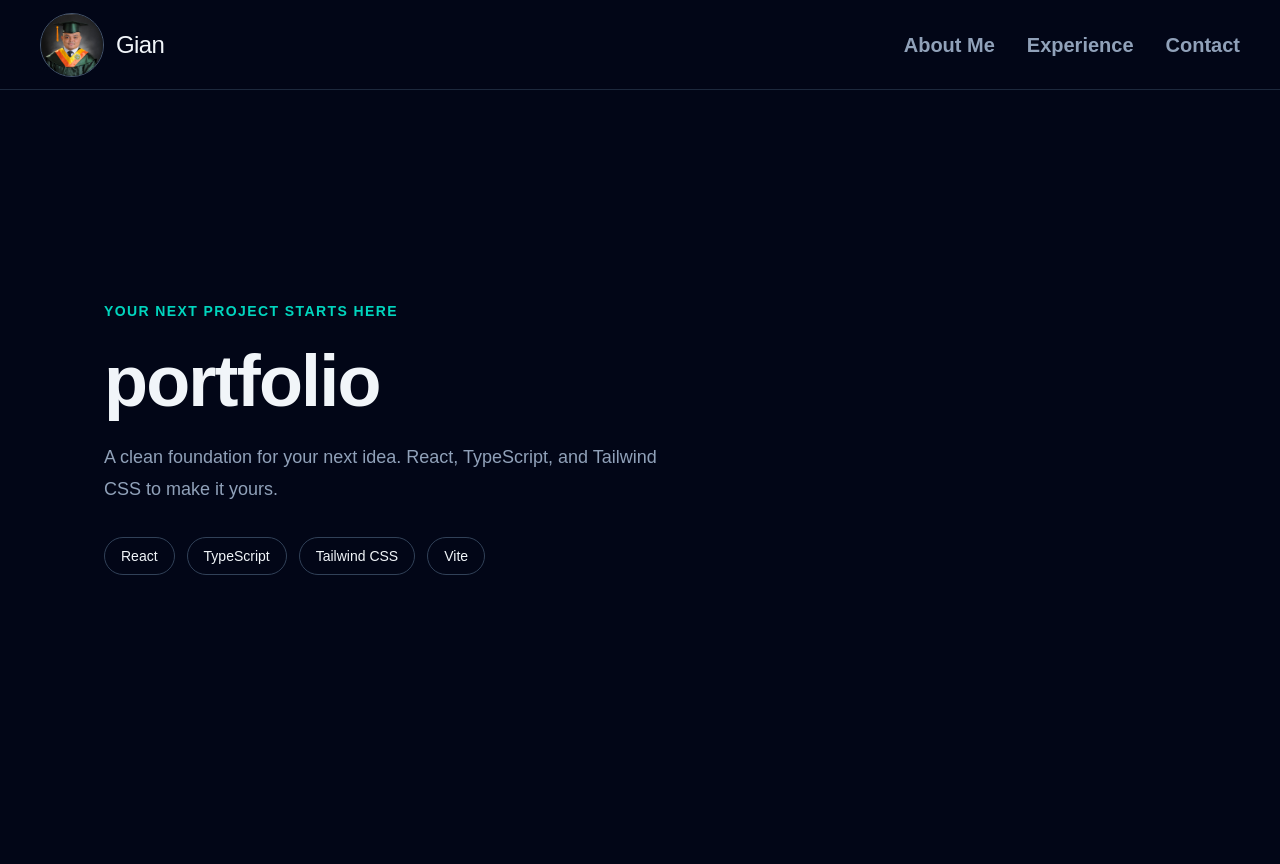
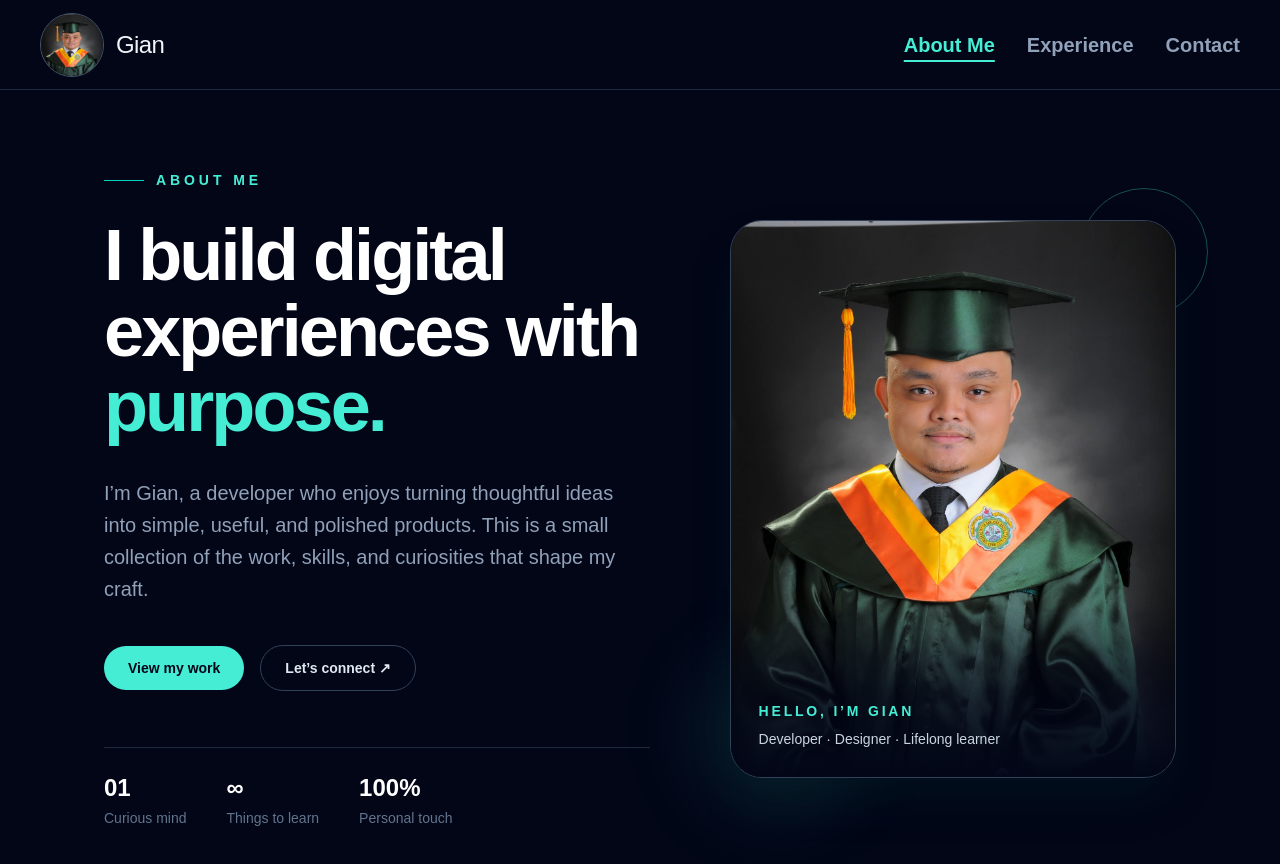
Before and after one commit to GKG01/portfolio, a React (Vite) app: page / in a window 1280 px wide. Shown: the top 864 px of the page. Before the commit the page ends 800 px from the top, so only its background shows below. Built offline with nearby package versions, Linux system fonts and the light colour scheme.

Commit message:
About Me Section

```diff
--- a/src/Components/Header.tsx
+++ b/src/Components/Header.tsx
@@ -17,11 +17,11 @@ export default function Header() {
 
             <nav aria-label="Primary navigation" className="hidden sm:block">
                 <ul className="flex items-center gap-5 text-xl font-semibold text-slate-400 sm:gap-8">
-                    {navigationItems.map((item) => (
+                    {navigationItems.map((item, index) => (
                         <li key={item}>
                             <button
                                 type="button"
-                                className="transition-colors hover:text-teal-300 active:opacity-75 focus-visible:text-teal-300 focus-visible:outline-none"
+                                className={`transition-colors hover:text-teal-300 active:opacity-75 focus-visible:text-teal-300 focus-visible:outline-none ${index === 0 ? 'text-teal-300 underline decoration-2 underline-offset-8' : ''}`}
                             >
                                 {item}
                             </button>
--- a/src/Pages/Home.tsx
+++ b/src/Pages/Home.tsx
@@ -1,22 +1,64 @@
 import AppLayout from '@/Layouts/AppLayout'
+import gradPic from '@/assets/grad-pic.jpeg'
 
 function Home() {
     return (
         <AppLayout>
-            <section className="w-full">
-                <p className="mb-6 text-sm font-semibold uppercase tracking-widest text-teal-400">
-                    Your next project starts here
-                </p>
-                <h1 className="text-5xl font-semibold tracking-tight sm:text-7xl">portfolio</h1>
-                <p className="mt-6 max-w-xl text-lg leading-8 text-slate-400">
-                    A clean foundation for your next idea. React, TypeScript, and Tailwind CSS to make it yours.
-                </p>
-                <div className="mt-8 flex flex-wrap gap-3">
-                    {['React', 'TypeScript', 'Tailwind CSS', 'Vite'].map((name) => (
-                        <span key={name} className="rounded-full border border-slate-700 px-4 py-2 text-sm">
-                            {name}
-                        </span>
-                    ))}
+            <section className="relative grid w-full gap-14 py-4 lg:grid-cols-[1.1fr_0.9fr] lg:items-center lg:gap-20">
+                <div className="relative z-10">
+                    <div className="mb-7 flex items-center gap-3 text-sm font-bold uppercase tracking-[0.28em] text-teal-300">
+                        <span className="h-px w-10 bg-teal-400" />
+                        About me
+                    </div>
+                    <h1 className="max-w-3xl text-5xl font-bold leading-[1.05] tracking-[-0.04em] text-white sm:text-7xl">
+                        I build digital experiences with <span className="text-teal-300">purpose.</span>
+                    </h1>
+                    <p className="mt-8 max-w-xl text-lg leading-8 text-slate-400 sm:text-xl">
+                        I’m Gian, a developer who enjoys turning thoughtful ideas into simple, useful, and polished
+                        products. This is a small collection of the work, skills, and curiosities that shape my craft.
+                    </p>
+                    <div className="mt-10 flex flex-wrap items-center gap-4">
+                        <a
+                            href="#experience"
+                            className="rounded-full bg-teal-300 px-6 py-3 text-sm font-bold text-slate-950 transition hover:bg-teal-200"
+                        >
+                            View my work
+                        </a>
+                        <a
+                            href="#contact"
+                            className="rounded-full border border-slate-700 px-6 py-3 text-sm font-bold text-slate-200 transition hover:border-teal-300 hover:text-teal-300"
+                        >
+                            Let’s connect <span aria-hidden="true">↗</span>
+                        </a>
+                    </div>
+                    <div className="mt-14 flex gap-10 border-t border-slate-800 pt-6 text-sm">
+                        <div>
+                            <p className="text-2xl font-bold text-white">01</p>
+                            <p className="mt-1 text-slate-500">Curious mind</p>
+                        </div>
+                        <div>
+                            <p className="text-2xl font-bold text-white">∞</p>
+                            <p className="mt-1 text-slate-500">Things to learn</p>
+                        </div>
+                        <div>
+                            <p className="text-2xl font-bold text-white">100%</p>
+                            <p className="mt-1 text-slate-500">Personal touch</p>
+                        </div>
+                    </div>
+                </div>
+
+                <div className="relative mx-auto w-full max-w-md lg:mx-0 lg:justify-self-end">
+                    <div className="absolute -right-4 -top-4 size-24 rounded-full border border-teal-300/30 sm:-right-8 sm:-top-8 sm:size-32" />
+                    <div className="absolute -bottom-5 -left-5 size-24 rounded-full bg-teal-300/10 blur-2xl sm:-bottom-8 sm:-left-8 sm:size-40" />
+                    <div className="relative aspect-[4/5] overflow-hidden rounded-[2rem] border border-slate-700 bg-slate-900 shadow-2xl shadow-teal-950/30">
+                        <img src={gradPic} alt="Gian" className="size-full object-cover object-top" />
+                        <div className="absolute inset-x-0 bottom-0 bg-gradient-to-t from-slate-950 via-slate-950/65 to-transparent px-7 pb-7 pt-24">
+                            <p className="text-sm font-bold uppercase tracking-[0.2em] text-teal-300">
+                                Hello, I’m Gian
+                            </p>
+                            <p className="mt-2 text-sm text-slate-300">Developer · Designer · Lifelong learner</p>
+                        </div>
+                    </div>
                 </div>
             </section>
         </AppLayout>
```
